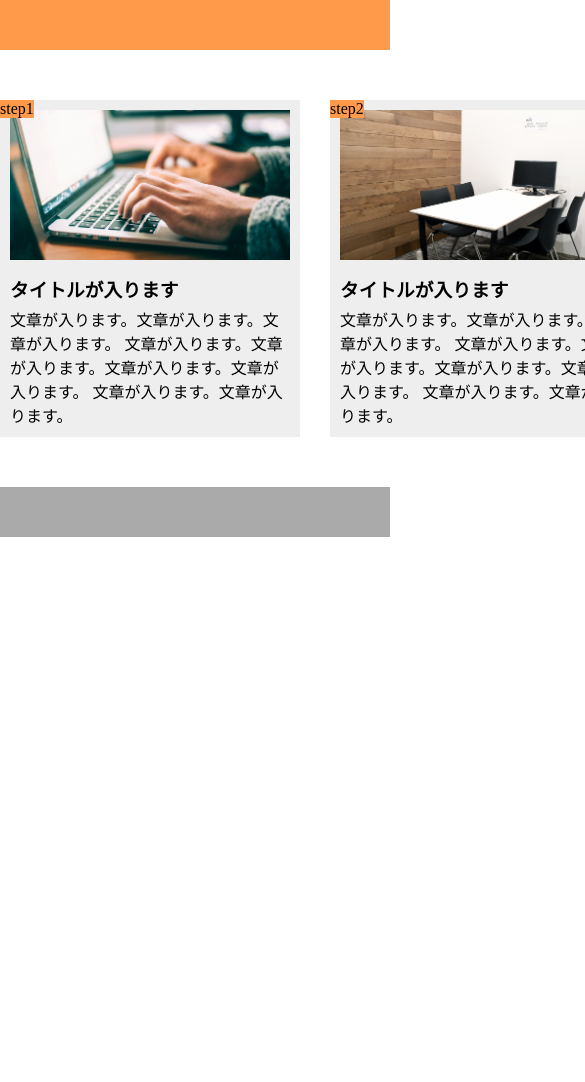
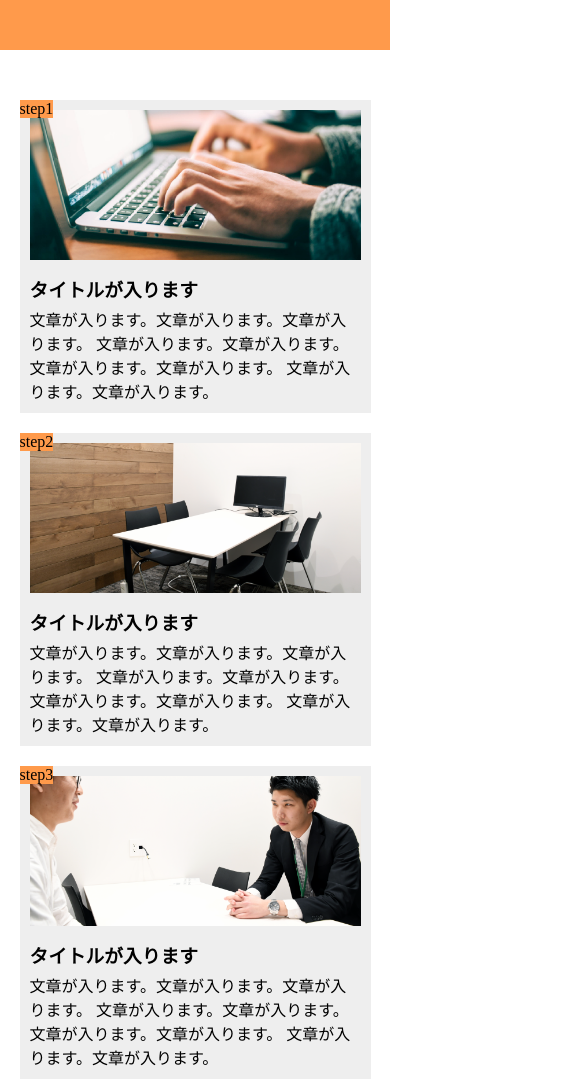
Before and after one commit to s-tak0812/1-10, a plain HTML site: page index.html in a window 390 px wide. Shown: the top 1082 px of the page, 585 px wide, since content can reach past the window. Before the commit the page ends 844 px from the top, so only its background shows below. Drawn offline with Linux system fonts and the light colour scheme.

Commit message:
[Finish]1-10

```diff
--- a/index.html
+++ b/index.html
@@ -2,8 +2,9 @@
 <html>
   <head>
     <meta charset="UTF-8" />
+    <meta name="viewport"  content="width=device-width, initial-scale=1.0" />
     <link rel="stylesheet" href="style.css" />
-    <title>1-9-2</title>
+    <title>1-10</title>
   </head>
 
   <body>
--- a/style.css
+++ b/style.css
@@ -77,3 +77,28 @@ footer{
   height: 50px;
   background-color: #aaaaaa;
 }
+
+
+/*media screen<=768*/
+
+@media screen and (max-width:768px){
+
+  main{
+    width: 100%;
+    display: block;
+    text-align: center;
+  }
+
+  .content{
+    width: 90%;
+    margin: 0;
+    text-align: left;
+  }
+
+  .content:nth-child(2){
+    margin: 20px 0;
+  }
+
+
+
+}
```
